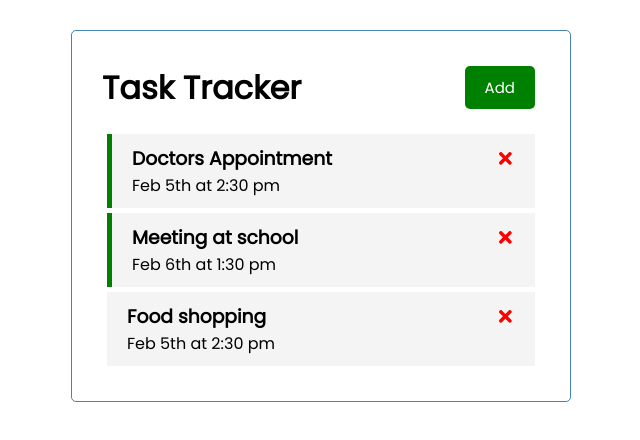
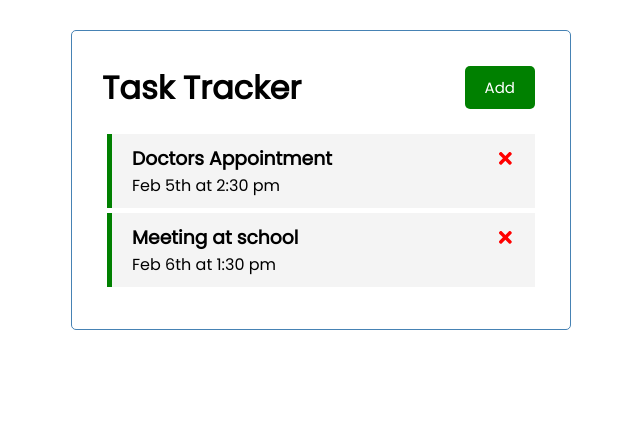
Before and after one commit to tomofficer/react-task-tracker, a React (Create React App) app: page / in a window 1280 px wide. Shown: the top 440 px of the page, without its empty margins (319-959 px from the left). Built offline with nearby package versions, Linux system fonts and the light colour scheme; data requests are answered from the project's data file.

Commit message:
Added dbjson Server

```diff
--- /dev/null
+++ b/db.json
@@ -0,0 +1,16 @@
+{
+  "tasks": [
+    {
+      "id": 1,
+      "text": "Doctors Appointment",
+      "day": "Feb 5th at 2:30 pm",
+      "reminder": true
+    },
+    {
+      "id": 2,
+      "text": "Meeting at school",
+      "day": "Feb 6th at 1:30 pm",
+      "reminder": true
+    }
+  ]
+}
--- a/package.json
+++ b/package.json
@@ -6,6 +6,7 @@
     "@testing-library/jest-dom": "^5.14.1",
     "@testing-library/react": "^11.2.7",
     "@testing-library/user-event": "^12.8.3",
+    "json-server": "^0.16.3",
     "react": "^17.0.2",
     "react-dom": "^17.0.2",
     "react-icons": "^4.2.0",
@@ -16,7 +17,8 @@
     "start": "react-scripts start",
     "build": "react-scripts build",
     "test": "react-scripts test",
-    "eject": "react-scripts eject"
+    "eject": "react-scripts eject",
+    "server": "json-server --watch db.json --port 5001"
   },
   "eslintConfig": {
     "extends": [
--- a/src/App.js
+++ b/src/App.js
@@ -1,4 +1,4 @@
-import { useState } from 'react';
+import { useState, useEffect } from 'react';
 import Header from "./components/Header";
 import Tasks from './components/Tasks';
 import AddTask from './components/AddTask';
@@ -6,26 +6,24 @@
 const App = () => {
 
   const [showAddTask, setShowAddTask] = useState(false);
-  const [tasks, setTasks] = useState([
-        {
-            id: 1,
-            text: 'Doctors Appointment',
-            day: 'Feb 5th at 2:30 pm',
-            reminder: true,
-        },
-        {
-            id: 2,
-            text: 'Meeting at school',
-            day: 'Feb 6th at 1:30 pm',
-            reminder: true,
-        },
-        {
-            id: 3,
-            text: 'Food shopping',
-            day: 'Feb 5th at 2:30 pm',
-            reminder: false,
-        },
-  ]);
+  const [tasks, setTasks] = useState([]);
+
+  useEffect(() => {
+    const getTasks = async () => {
+      const tasksFromServer = await fetchTasks()
+      setTasks(tasksFromServer)
+    }
+    getTasks()
+  }, []);
+
+  //Fetch Tasks
+  const fetchTasks = async () => {
+      const res = await fetch('http://localhost:5001/tasks')
+      const data = await res.json()
+
+    console.log(data)
+      return data
+    }
 
   //Add Task
   const addTask = (task) => {
@@ -36,7 +34,11 @@
   }
 
   //Delete task
-  const deleteTask = (id) => {
+  const deleteTask = async (id) => {
+    await fetch(`http://localhost:5001/tasks/${id}`, {
+      method: 'DELETE'
+    })
+
     setTasks(tasks.filter((task) => task.id !== id))
   };
 
```
Also changed, not shown: 1 other file (tests, documents, lock files or other folders).
